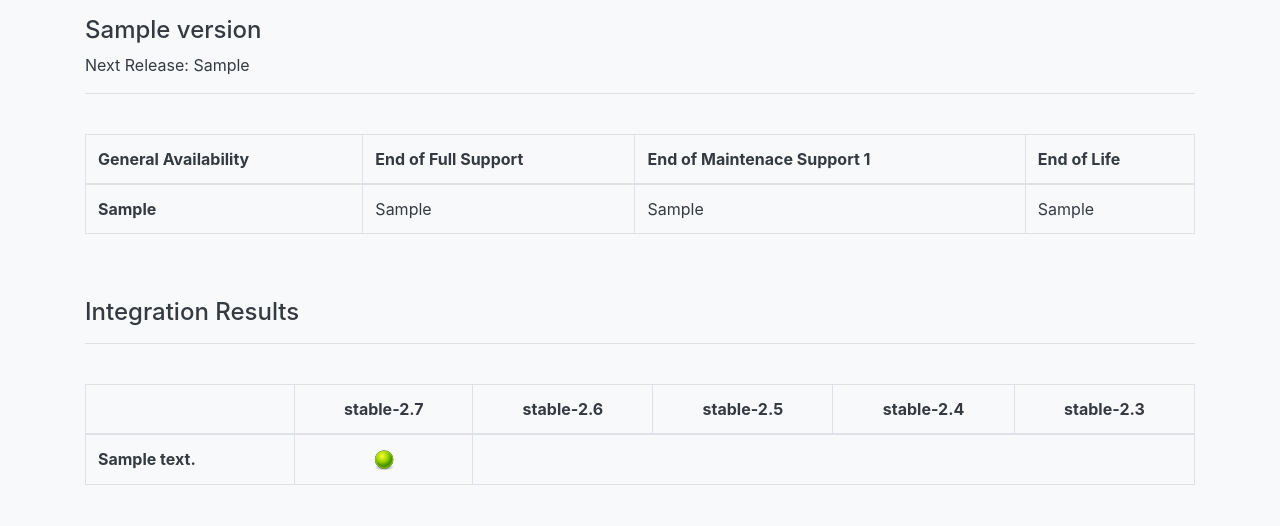
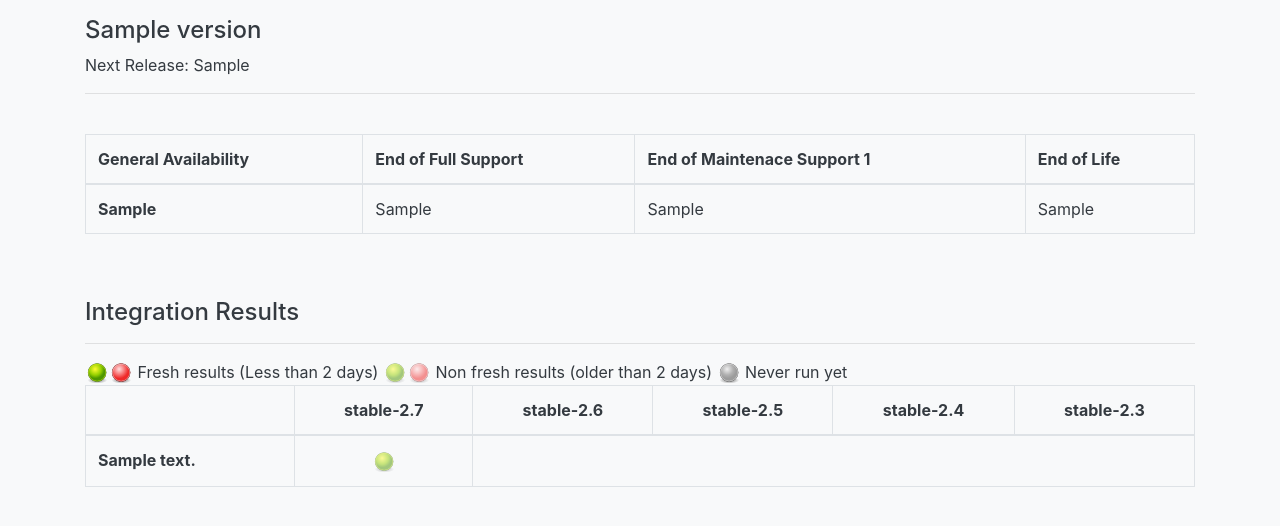
Before and after one commit to SecOpsGit/tower-dashboard, a Flask app: template towerdashboard/templates/jenkins/releases.html in a window 1280 px wide. Shown: the part 169-695 px from the top of the page. Run offline with Flask 2, Linux system fonts and the light colour scheme; the template is opened without the code that fills it: most values are stand-ins (such as "Sample title", 1, 10 or a date in 2020); parts of the project's set-up code (start-up, migrations or seed data) failed here and were passed over; some libraries are stand-ins or nearby versions.

Commit message:
releases: Differentiate build based on freshness

```diff
--- a/towerdashboard/templates/jenkins/releases.html
+++ b/towerdashboard/templates/jenkins/releases.html
@@ -42,8 +42,11 @@
 
     <br/><br/>
     <h4>Integration Results</h4>
-    <hr/><br/>
+    <hr/>
 
+    <img src="{{ url_for('static', filename='green.png') }}"></img><img src="{{ url_for('static', filename='red.png') }}"></img> Fresh results (Less than 2 days)
+    <img style="opacity: 0.5;" src="{{ url_for('static', filename='green.png') }}"></img><img style="opacity: 0.5;" src="{{ url_for('static', filename='red.png') }}"></img> Non fresh results (older than 2 days)
+    <img src="{{ url_for('static', filename='grey.png') }}"></img> Never run yet
     <table class="table table-bordered">
         <thead align="center">
           <th scope="col"></th>
@@ -63,11 +66,25 @@
               {% endif %}
 
               {% if result.status == 'SUCCESS' %}
+                {% if result.freshness < 2 %}
                 <td align="center"><a href="{{ result.url }}"><img src="{{ url_for('static', filename='green.png') }}"></img></a></td>
+                {% else %}
+                <td align="center"><a href="{{ result.url }}"><img style="opacity: 0.5" src="{{ url_for('static', filename='green.png') }}"></img></a></td>
+                {% endif %}
               {% elif result.status == 'FAILURE' %}
+                {% if result.freshness < 2 %}
                 <td align="center"><a href="{{ result.url }}"><img src="{{ url_for('static', filename='red.png') }}"></img></a></td>
+                {% else %}
+                <td align="center"><a href="{{ result.url }}"><img style="opacity: 0.5" src="{{ url_for('static', filename='red.png') }}"></img></a></td>
+                {% endif %}
               {% else %}
-                <td align="center"><a href="{{ result.url }}"><img src="{{ url_for('static', filename='grey.png') }}"></img></a></td>
+                <td align="center">
+                {% if result.url %}
+                    <a href="{{ result.url }}"><img src="{{ url_for('static', filename='grey.png') }}"></img></a>
+                {% else %}
+                    <img src="{{ url_for('static', filename='grey.png') }}"></img>
+                {% endif %}
+                </td>
               {% endif %}
 
               {% if result.ansible == 'stable-2.3' and not loop.last %}
```
Also changed, not shown: towerdashboard/jenkins/base.py (+7 -0 lines).
